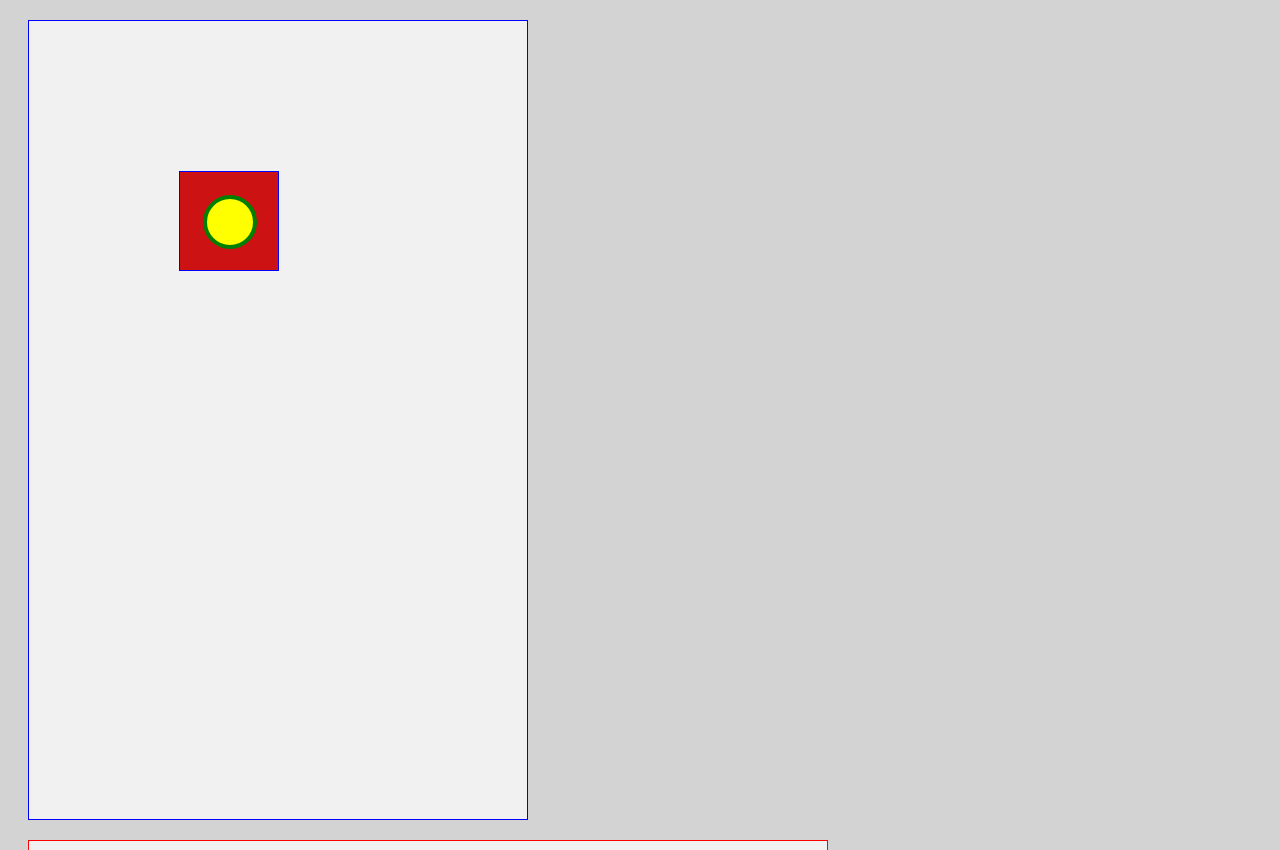
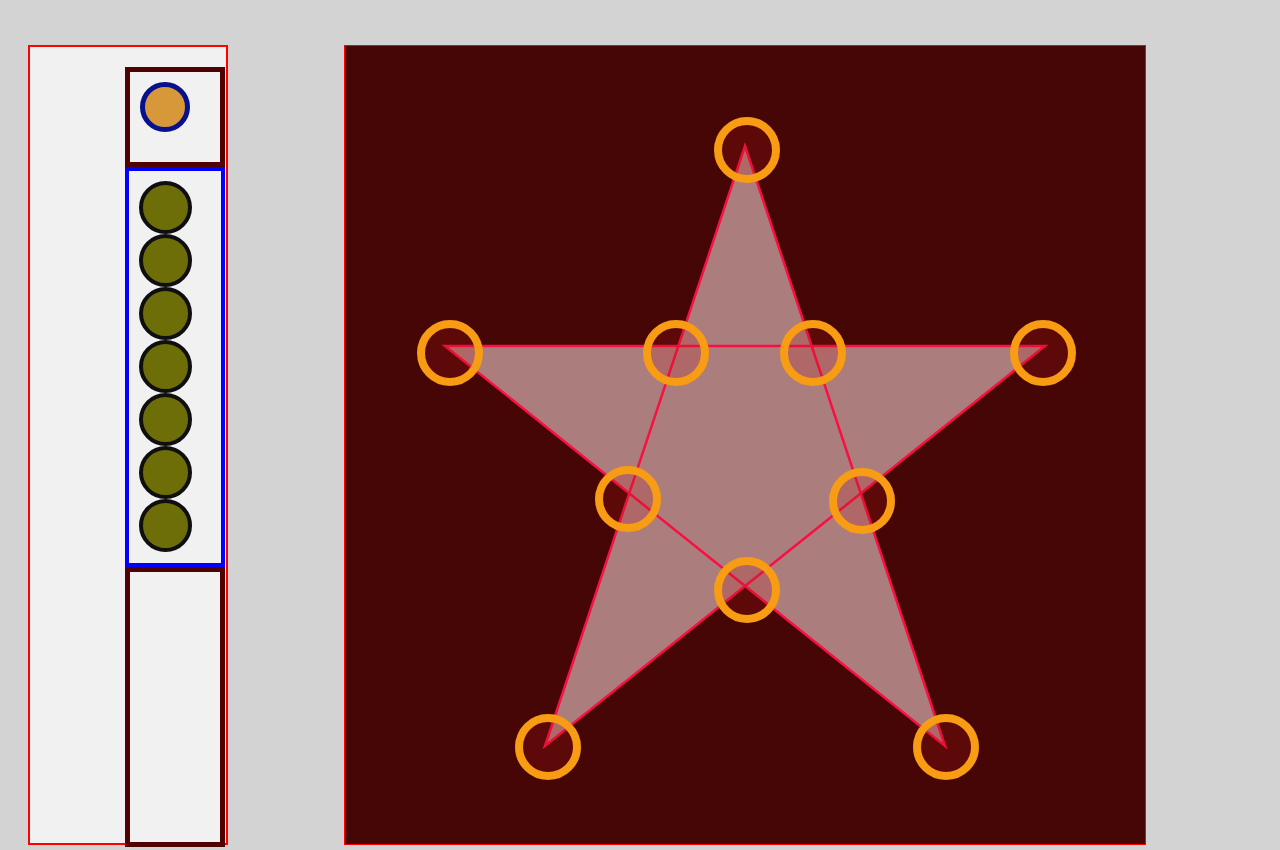
Before and after one commit to avushek2305/ssd_homework, a plain HTML site: page ssd/ssd_A3/index.html in a window 1280 px wide. Shown: the top 850 px of the page. Drawn offline with Linux system fonts and the light colour scheme.

Commit message:
Add files via upload

```diff
--- a/ssd/ssd_A3/css/style.css
+++ b/ssd/ssd_A3/css/style.css
@@ -4,6 +4,10 @@ body {
 
 
 
+}
+main{
+  position: relative;
+  margin-top: 2%;
 }
 
 /* .box1{
@@ -24,137 +28,161 @@ width: ;
   background-color: DodgerBlue;
 } */
 
+.game {
+  background-color: #f1f1f1;
+width: 200px;
+height: 800px;
+position: absolute;
+border: 2px solid red;
+box-sizing: border-box;
+  margin: 20px;
+}
+
+.div1 {
+background-color: #f1f1f1;
+width: 100px;
+height: 100px;
+position: absolute;
+left: 75px;
+
+padding: 10px;
+border: 5px solid rgb(78, 2, 2);
+box-sizing: border-box;
+margin: 20px;
+
+}
+.captured {
+  background-color: #f1f1f1;
+  width: 100px;
+height: 280px;
+position: absolute;
+left: 95px;
+padding: 10px;
+border: 5px solid rgb(78, 2, 2);
+box-sizing: border-box;
+top: 520px;
+
+}
+
 .div2 {
-  background-color: #f1f1f1;
-  width: 800px;
+  background-color: #460606;
+
   height: 800px;
   /* padding: 50px; */
+  position: absolute;
+  left: 25%;
+  float: left;
   outline: 50px;
   border: 1px solid red;
   box-sizing: border-box;
   margin: 20px
 }
 
-.flex-container > .div1 {
+
+  .div3 {
     background-color: #f1f1f1;
-    width: 500px;
-  height: 800px;
-  display: flex;
-  flex-direction: column;
-  flex-wrap: wrap;
 
-  border: 1px solid blue;
-  box-sizing: border-box;
-    margin: 20px;
-  }
-  .div1 > div{
-    background-color: #f1f1f1;
-    width: 500px;
-  height: 600px;
-  display: flex;
-  flex-direction: column;
-  flex-wrap: wrap;
-
-  border: 1px solid blue;
-  box-sizing: border-box;
-
-  }
-
-  .flex-container > .div3 {
-    background-color: #cc1212;
-
+  height: 400px;
   width: 100px;
-  height: 100px;
-  display: flex;
-  flex-direction: row;
-  flex-wrap: wrap;
-
-  border: 1px solid blue;
+  position: absolute;
+  left: 75px;
+  top:100px;
+  padding: 10px;
+  border: 4px solid blue;
   box-sizing: border-box;
     margin: 20px;
   }
 
-  .flex-container > .div4{
-    background-color: #cc1212;
-
-    width: 100px;
-    height: 100px;
-    display: flex;
-    flex-direction: row;
-
-    border: 1px solid blue;
-    box-sizing: border-box;
-      margin-top: 150px;
-      margin-left: 150px;
-  }
 
 
 .circle{
+  position: absolute;
   border-radius: 50%;
-  background-color: brown;
-  border-color: black;
-  border: 2px;
-  width: 30px;
-  height: 30px;
+  border: 8px solid   rgb(247, 156, 19);
+  background-color: rgba(184, 21, 21, 0.212);
+  width: 50px;
+  height: 50px;
+
+}
+
+#v1{
+  position: relative;
+  /* top: 300px;
+  left: 100px; */
+  background-color: rgba(211, 135, 21, 0.829);
+  border: 5px solid rgb(7, 16, 141);
+  width: 40px;
+  height: 40px;
+
+
 }
 
 #d1{
-  position: absolute;
-  top: 300px;
-  left: 100px;
+
+  top: 274px;
+  left: 72px;
 }
 
 #d2{
-  position: absolute;
-  top: 300px;
-  left: 700px;
+
+  top: 274px;
+  left: 665px;
 }
 
 
 #d3{
-  position: absolute;
-  top: 700px;
-  left: 200px;
+
+  top: 668px;
+  left: 170px;
 }
 
 #d4{
-  position: absolute;
-  top: 100px;
-  left: 400px;
+
+  top: 71px;
+left: 369px;
 }
 
 #d5{
-  position: absolute;
-  top: 700px;
-  left: 600px;
+
+  top: 668px;
+left: 568px;
 }
 
 #d6{
-  position: absolute;
-  left: 515px ;
-  top: 455px;
+
+  left: 484px;
+top: 422px;
 }
 
 #d7{
-  position: absolute;
-  left: 285px ;
-  top: 455px ;
+  left: 250px;
+  top: 420px;
 }
 
 #d8{
-  position: absolute;
-  left: 330px ;
-  top: 300px;
+
+  left: 298px;
+  top: 274px;
 }
 
 #d9{
-  position: absolute;
-  left: 600px ;
-  top: 700px ;
+
+  left: 369px;
+top: 511px;
 }
 
 #d10{
-  position: absolute;
-  left: 470px ;
-  top: 300px ;
+  left: 435px;
+  top: 274px;
 }
+
+.crows{
+
+  position: relative;
+  border-radius: 50%;
+  background-color: rgb(110, 110, 8);
+  border: 4px solid rgb(15, 15, 15);
+  width: 45px;
+  height: 45px;
+
+}
--- a/ssd/ssd_A3/index.html
+++ b/ssd/ssd_A3/index.html
@@ -14,22 +14,43 @@
     </header>
 
 
-    <main class="flex-container">
+    <main>
 
-        <!-- vulture side -->
-        <div class = "div1 flex-container">
-            <div class="div4" id="dv1" draggable="true" ondragstart="drag(event)"  >
-                <svg width = "100" height = "100">
-                    <circle draggable="true" ondragstart="drag(event)" id="drag1" cx="50" cy="50" r="25" stroke="green" stroke-width="4" fill="yellow" />
-                </svg>
+
+        <div class=" game ">
+            <!-- vulture side -->
+            <div class = "div1 ">
+
+
+                <div id="v1" class="circle" draggable="true" ondragstart="drag(event)"></div>
+
+            </div>
+            <!-- crow side -->
+            <div class = "div3 ">
+
+                <div id="c1" class="crows" draggable="true" ondragstart="drag(event)"></div>
+                <div id="c2" class="crows" draggable="true" ondragstart="drag(event)"></div>
+                <div id="c3" class="crows" draggable="true" ondragstart="drag(event)"></div>
+                <div id="c4" class="crows" draggable="true" ondragstart="drag(event)"></div>
+                <div id="c5" class="crows" draggable="true" ondragstart="drag(event)"></div>
+                <div id="c6" class="crows" draggable="true" ondragstart="drag(event)"></div>
+                <div id="c7" class="crows" draggable="true" ondragstart="drag(event)"></div>
+
+        </div>
+            <!-- Dead side -->
+            <div class="captured">
+
             </div>
         </div>
-        <div class="div2" ondrop="drop(event)" ondragover="allowDrop(event)">
+
+
+
+        <div class="div2" >
 
             <svg width="800" height="800">
                <polygon points="100,300 700,300 200,700 400,100 600,700" style="fill:rgb(172, 125, 125);stroke:rgb(250, 15, 66);stroke-width:2.5 "/>
 
-                <circle  id="dv2" cx="600" cy="700" r="25" stroke="green" stroke-width="4" fill="yellow" />
+                <!-- <circle  id="dv2" cx="600" cy="700" r="25" stroke="green" stroke-width="4" fill="yellow" />
                 <circle cx="200" cy="700" r="25" stroke="green" stroke-width="4" fill="yellow" />
                 <circle cx="100" cy="300" r="25" stroke="green" stroke-width="4" fill="yellow" />
                 <circle cx="400" cy="100" r="25" stroke="green" stroke-width="4" fill="yellow" />
@@ -40,8 +61,21 @@
                 <circle cx="330" cy="300" r="25" stroke="green" stroke-width="4" fill="yellow" />
                 <circle cx="470" cy="300" r="25" stroke="green" stroke-width="4" fill="yellow" />
 
+             -->
+
 
               </svg>
+
+              <div id="d1" class="circle" draggable="true" ondrop="drop(event)" ondragover="allowDrop(event)"></div>
+              <div id="d2" class="circle" draggable="true" ondrop="drop(event)" ondragover="allowDrop(event)"></div>
+              <div id="d3" class="circle" draggable="true" ondrop="drop(event)" ondragover="allowDrop(event)"></div>
+              <div id="d4" class="circle" draggable="true" ondrop="drop(event)" ondragover="allowDrop(event)"></div>
+              <div id="d5" class="circle" draggable="true" ondrop="drop(event)" ondragover="allowDrop(event)"></div>
+              <div id="d6" class="circle" draggable="true" ondrop="drop(event)" ondragover="allowDrop(event)"></div>
+              <div id="d7" class="circle" draggable="true" ondrop="drop(event)" ondragover="allowDrop(event)"></div>
+              <div id="d8" class="circle" draggable="true" ondrop="drop(event)" ondragover="allowDrop(event)"></div>
+              <div id="d9" class="circle" draggable="true" ondrop="drop(event)" ondragover="allowDrop(event)"></div>
+              <div id="d10" class="circle" draggable="true" ondrop="drop(event)" ondragover="allowDrop(event)"></div>
 
 
 
@@ -49,33 +83,9 @@
 
         </div>
 
-        <div class = "div1 flex-container">
-            <div class="flex-container">
-             <div class="div3">
-                <svg width = "100" height = "100">
-                    <circle cx="50" cy="50" r="25" stroke="green" stroke-width="4" fill="yellow" />
-                </svg>
-            </div>
-            <div class="div3"><svg width = "100" height = "100">
-                    <circle cx="50" cy="50" r="25" stroke="green" stroke-width="4" fill="yellow" />
-                </svg></div>
-            <div class="div3"><svg width = "100" height = "100">
-                    <circle cx="50" cy="50" r="25" stroke="green" stroke-width="4" fill="yellow" />
-                </svg></div>
-            <div class="div3"><svg width = "100" height = "100">
-                    <circle cx="50" cy="50" r="25" stroke="green" stroke-width="4" fill="yellow" />
-                </svg></div>
-            <div class="div3"><svg width = "100" height = "100">
-                    <circle cx="50" cy="50" r="25" stroke="green" stroke-width="4" fill="yellow" />
-                </svg></div>
-            <div class="div3"><svg width = "100" height = "100">
-                    <circle cx="50" cy="50" r="25" stroke="green" stroke-width="4" fill="yellow" />
-                </svg></div>
-            <div class="div3"><svg width = "100" height = "100">
-                    <circle cx="50" cy="50" r="25" stroke="green" stroke-width="4" fill="yellow" />
-                </svg></div></div>
 
-        </div>
+
+
 
 
 
--- a/ssd/ssd_A3/js/main.js
+++ b/ssd/ssd_A3/js/main.js
@@ -1,3 +1,15 @@
+
+const occ = new Map();
+for(let i = 0; i<10; i++){
+  occ.set("d"+toString(i+1),0);
+}
+
+
+
+//if occ[i] = 0 unoccupied
+//if occ[i] = 1 occupied by vulture
+//if occ[i] = 2 occupied by
+
 function allowDrop(ev) {
     ev.preventDefault();
   }
@@ -9,5 +21,10 @@ function allowDrop(ev) {
   function drop(ev) {
     ev.preventDefault();
     var data = ev.dataTransfer.getData("circle");
-    ev.target.appendChild(document.getElementById(data));
+    if(occ.has(data) && occ.get(data) == 0)
+    {
+      ev.target.appendChild(document.getElementById(data));
+
+
+    }
   }
```
